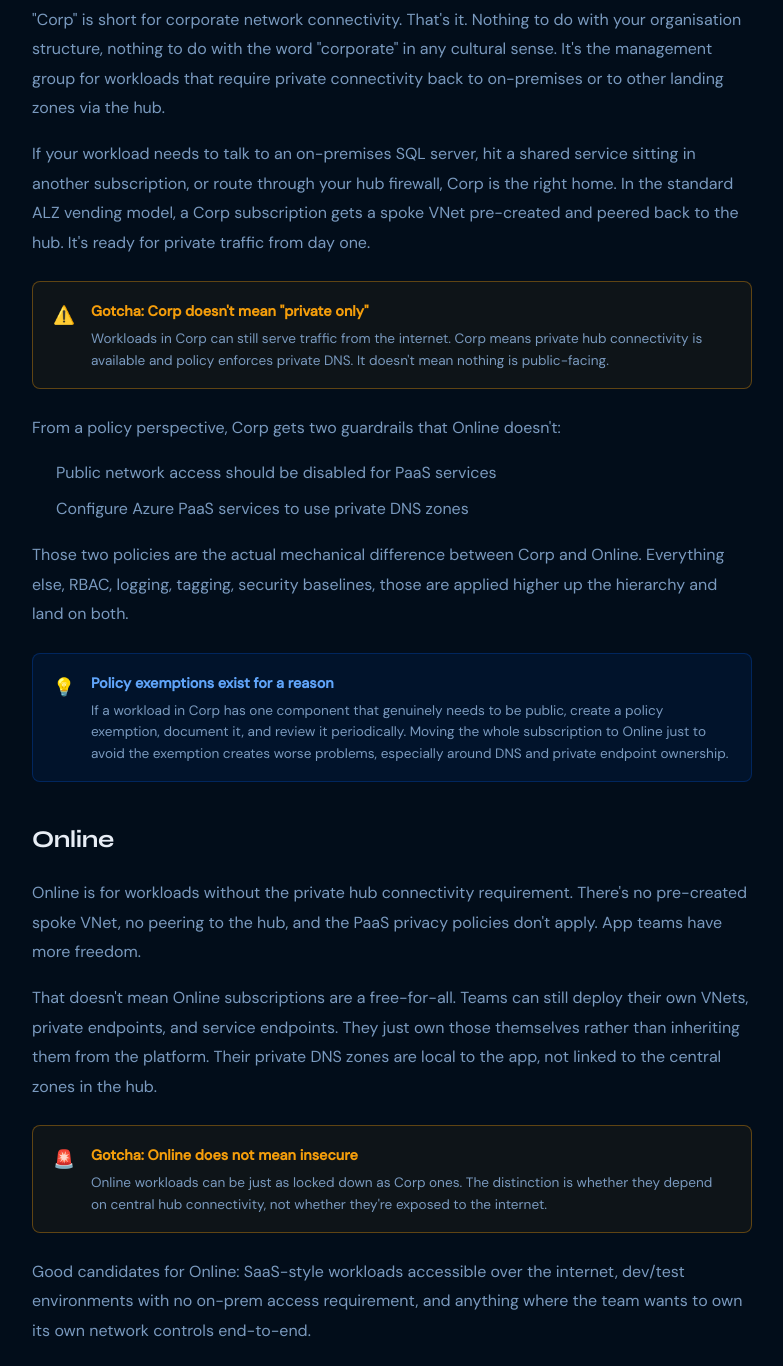
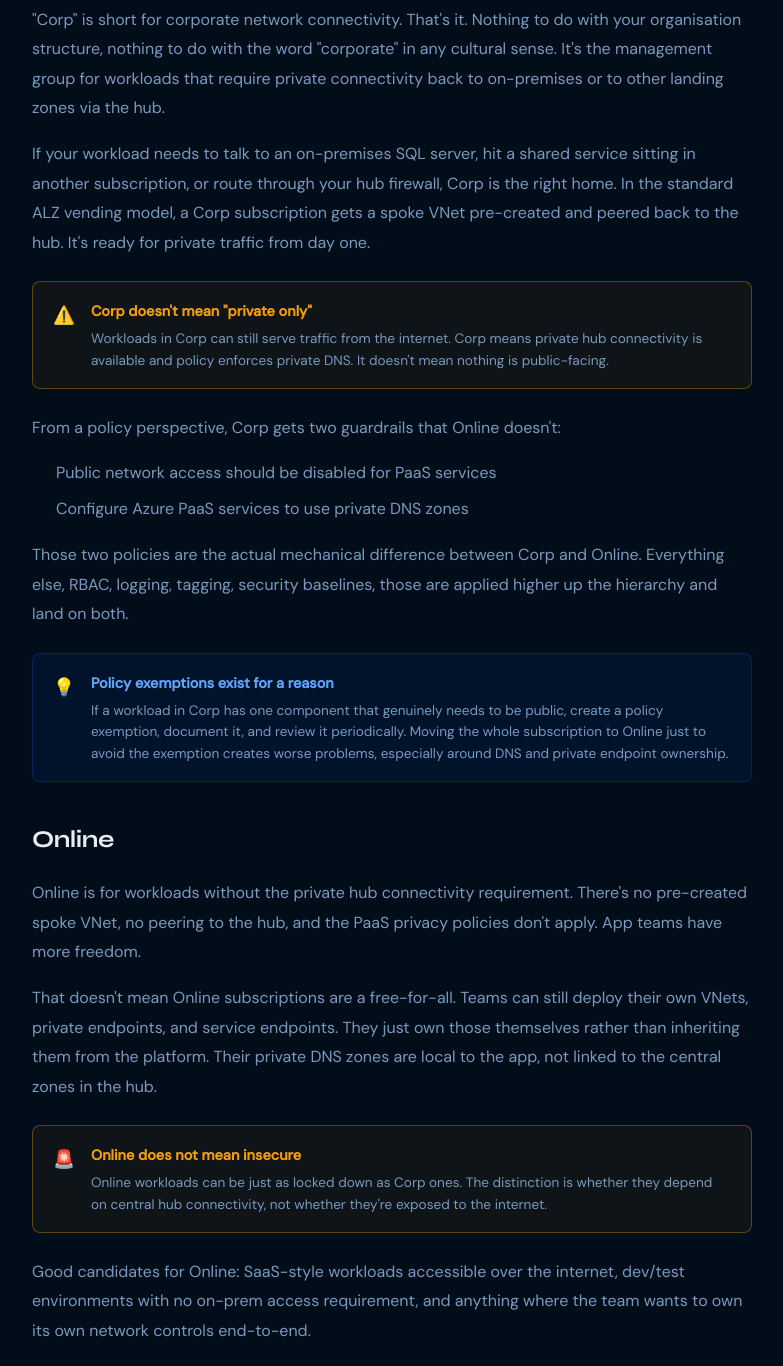
Before and after one commit to PJ-Neill/cloudstack, a Next.js app: page /blog/alz-corp-online-local in a window 1280 px wide. Shown: the part 1817-3183 px from the top of the page, without its empty margins (248-1031 px from the left). Built offline with nearby package versions, Linux system fonts and the light colour scheme.

Commit message:
Remove 'Gotcha' from callout titles in ALZ post

```diff
--- a/src/data/posts/alz-corp-online-local.tsx
+++ b/src/data/posts/alz-corp-online-local.tsx
@@ -43,7 +43,7 @@
       <h2 style={h2}>Corp (Yes, That One)</h2>
       <p style={p}>&quot;Corp&quot; is short for corporate network connectivity. That&apos;s it. Nothing to do with your organisation structure, nothing to do with the word &quot;corporate&quot; in any cultural sense. It&apos;s the management group for workloads that require private connectivity back to on-premises or to other landing zones via the hub.</p>
       <p style={p}>If your workload needs to talk to an on-premises SQL server, hit a shared service sitting in another subscription, or route through your hub firewall, Corp is the right home. In the standard ALZ vending model, a Corp subscription gets a spoke VNet pre-created and peered back to the hub. It&apos;s ready for private traffic from day one.</p>
-      <Callout icon="⚠️" title="Gotcha: Corp doesn't mean &quot;private only&quot;" type="warn">
+      <Callout icon="⚠️" title="Corp doesn't mean &quot;private only&quot;" type="warn">
         Workloads in Corp can still serve traffic from the internet. Corp means private hub connectivity is available and policy enforces private DNS. It doesn&apos;t mean nothing is public-facing.
       </Callout>
 
@@ -62,7 +62,7 @@
       <p style={p}>Online is for workloads without the private hub connectivity requirement. There&apos;s no pre-created spoke VNet, no peering to the hub, and the PaaS privacy policies don&apos;t apply. App teams have more freedom.</p>
       <p style={p}>That doesn&apos;t mean Online subscriptions are a free-for-all. Teams can still deploy their own VNets, private endpoints, and service endpoints. They just own those themselves rather than inheriting them from the platform. Their private DNS zones are local to the app, not linked to the central zones in the hub.</p>
 
-      <Callout icon="🚨" title="Gotcha: Online does not mean insecure" type="warn">
+      <Callout icon="🚨" title="Online does not mean insecure" type="warn">
         Online workloads can be just as locked down as Corp ones. The distinction is whether they depend on central hub connectivity, not whether they&apos;re exposed to the internet.
       </Callout>
 
```
